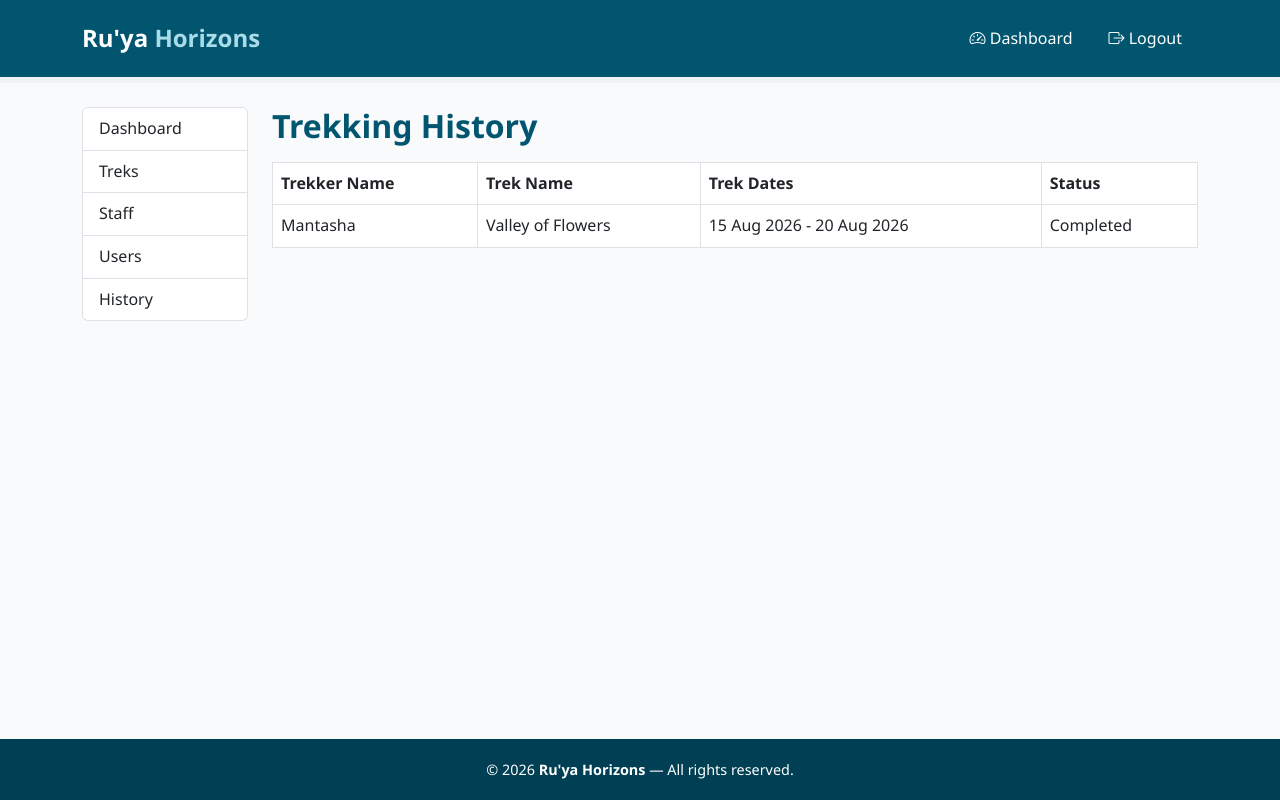
After one commit to 24f3003190ds/Trekking-Management-App-V1, a Flask app: page /admin/history in a window 1280 px wide. The commit adds this page. Run offline with Flask 3, Linux system fonts and the light colour scheme; a user stored in the database is signed in; data comes from the database, SQL or seed files in the repository.

Commit message:
Milestone 6 TMA Trek Booking History

```diff
--- a/app.py
+++ b/app.py
@@ -24,7 +24,7 @@ with app.app_context():
         admin = User(
             username='admin',
             email='admin@ruyahorizons.com',
-            password=generate_password_hash('admin123'),
+            password=generate_password_hash('admin@12345'),
             role='admin'
         )
         db.session.add(admin)
@@ -77,7 +77,7 @@ def register():
         db.session.commit()
 
         if role == 'trek_staff':
-            new_staff = Staff(user_id=new_user.id, is_approved=False)
+            new_staff = Staff(user_id=new_user.id, status='pending')
             db.session.add(new_staff)
             db.session.commit()
 
@@ -86,6 +86,7 @@ def register():
     return render_template('register.html')
 
 # ===== Login =====
+
 
 @app.route('/login', methods=['GET', 'POST'])
 def login():
@@ -100,10 +101,13 @@ def login():
 
         if user.role == 'trek_staff':
             staff_profile = Staff.query.filter_by(user_id=user.id).first()
-            if not staff_profile or not staff_profile.is_approved:
+            if not staff_profile or staff_profile.status == 'pending':
                 return render_template('login.html', error="Your account is pending admin approval", email=email)
+            elif staff_profile.status == 'blacklisted':
+                return render_template('login.html', error="Your account has been blacklisted by the admin. Contact support for assistance.", email=email)
 
-        login_user(user)
+        if not login_user(user):
+            return render_template('login.html', error="Your account has been deactivated by the admin.", email=email)
 
         if user.role == 'admin':
             return redirect(url_for('admin_dashboard'))
@@ -150,13 +154,14 @@ def admin_treks():
         return "Access denied: Admins only", 403
 
     search_query = request.args.get('q', '')
+    error = request.args.get('error', '')
+
     if search_query:
         treks = Trek.query.filter(Trek.name.ilike(f'%{search_query}%')).all()
     else:
         treks = Trek.query.all()
 
-    return render_template('admin_manage_treks.html', treks=treks, search_query=search_query)
-
+    return render_template('admin_manage_treks.html', treks=treks, search_query=search_query, error=error)
 
 @app.route('/admin/treks/delete/<int:trek_id>')
 @login_required
@@ -165,6 +170,11 @@ def admin_delete_trek(trek_id):
         return "Access denied: Admins only", 403
 
     trek = Trek.query.get_or_404(trek_id)
+
+    existing_booking = Booking.query.filter_by(trek_id=trek.id).first()
+    if existing_booking:
+        return redirect(url_for('admin_treks', error='Cannot delete this trek — it has existing bookings.'))
+
     db.session.delete(trek)
     db.session.commit()
     return redirect(url_for('admin_treks'))
@@ -176,7 +186,7 @@ def admin_add_trek():
     if current_user.role != 'admin':
         return "Access denied: Admins only", 403
 
-    approved_staff = Staff.query.filter_by(is_approved=True).all()
+    approved_staff = Staff.query.filter_by(status='approved').all()
 
     if request.method == 'POST':
         name = request.form.get('name')
@@ -220,7 +230,7 @@ def admin_edit_trek(trek_id):
         return "Access denied: Admins only", 403
 
     trek = Trek.query.get_or_404(trek_id)
-    approved_staff = Staff.query.filter_by(is_approved=True).all()
+    approved_staff = Staff.query.filter_by(status='approved').all()
 
     if request.method == 'POST':
         trek.name = request.form.get('name')
@@ -265,7 +275,7 @@ def admin_approve_staff(staff_id):
         return "Access denied: Admins only", 403
 
     staff = Staff.query.get_or_404(staff_id)
-    staff.is_approved = True
+    staff.status = 'approved'
     db.session.commit()
     return redirect(url_for('admin_staff'))
 
@@ -277,7 +287,7 @@ def admin_blacklist_staff(staff_id):
         return "Access denied: Admins only", 403
 
     staff = Staff.query.get_or_404(staff_id)
-    staff.is_approved = False
+    staff.status = 'blacklisted'
     db.session.commit()
     return redirect(url_for('admin_staff'))
 
@@ -319,6 +329,17 @@ def admin_activate_user(user_id):
     user.is_active = True
     db.session.commit()
     return redirect(url_for('admin_users'))
+
+@app.route('/admin/history')
+@login_required
+def admin_trekking_history():
+    if current_user.role != 'admin':
+        return "Access denied: Admins only", 403
+
+    completed_bookings = Booking.query.filter_by(status='Completed') \
+                                       .order_by(Booking.booking_date.desc()).all()
+
+    return render_template('admin_trekking_history.html', completed_bookings=completed_bookings)
 
 
 # ===== Staff Dashboard =====
@@ -367,11 +388,16 @@ def staff_update_trek(trek_id):
     if request.method == 'POST':
         trek.available_slots = int(request.form.get('available_slots'))
         trek.status = request.form.get('status')
+
+        if trek.status == 'Completed':
+            active_bookings = Booking.query.filter_by(trek_id=trek.id, status='Booked').all()
+            for booking in active_bookings:
+                booking.status = 'Completed'
+
         db.session.commit()
         return redirect(url_for('staff_dashboard'))
 
     return render_template('staff_manage_trek_form.html', trek=trek)
-
 
 # ===== Staff: Participants =====
 
@@ -538,7 +564,7 @@ def user_profile():
             current_user.username = username
             current_user.email = email
             db.session.commit()
-            return redirect(url_for('user_profile'))
+            return redirect(url_for('user_dashboard'))
 
     return render_template('user_profile.html', error=error)
 
--- a/models.py
+++ b/models.py
@@ -43,7 +43,7 @@ class Staff(db.Model):
     id = db.Column(db.Integer, primary_key=True)
     user_id = db.Column(db.Integer, db.ForeignKey('user.id'), nullable=False)
     contact = db.Column(db.String(100), nullable=True)
-    is_approved = db.Column(db.Boolean, default=False)
+    status = db.Column(db.String(20), default='pending')  # pending, approved, blacklisted
 
     user = db.relationship('User', backref='staff_profile')
     treks = db.relationship('Trek', backref='staff', lazy=True)
--- a/templates/admin_manage_treks.html
+++ b/templates/admin_manage_treks.html
@@ -10,6 +10,10 @@
                 <h2 class="page-heading mb-0">Manage Treks</h2>
                 <a href="{{ url_for('admin_add_trek') }}" class="btn btn-primary">Add New Trek</a>
             </div>
+
+            {% if error %}
+                <div class="auth-error">{{ error }}</div>
+            {% endif %}
 
             <form method="GET" action="{{ url_for('admin_treks') }}" class="mb-4">
                 <div class="input-group" style="max-width: 400px;">
--- a/templates/admin_sidebar.html
+++ b/templates/admin_sidebar.html
@@ -4,5 +4,6 @@
         <a href="{{ url_for('admin_treks') }}" class="list-group-item list-group-item-action">Treks</a>
         <a href="{{ url_for('admin_staff') }}" class="list-group-item list-group-item-action">Staff</a>
         <a href="{{ url_for('admin_users') }}" class="list-group-item list-group-item-action">Users</a>
+        <a href="{{ url_for('admin_trekking_history') }}" class="list-group-item list-group-item-action">History</a>
     </div>
 </div>
--- /dev/null
+++ b/templates/admin_trekking_history.html
@@ -0,0 +1,39 @@
+{% extends "base.html" %}
+{% block title %}Trekking History - Ru'ya Horizons{% endblock %}
+
+{% block content %}
+<div class="container my-4">
+    <div class="row">
+        {% include "admin_sidebar.html" %}
+
+        <div class="col-md-9 col-lg-10">
+            <h2 class="page-heading">Trekking History</h2>
+
+            {% if completed_bookings %}
+            <table class="table table-bordered mt-3">
+                <thead>
+                    <tr>
+                        <th>Trekker Name</th>
+                        <th>Trek Name</th>
+                        <th>Trek Dates</th>
+                        <th>Status</th>
+                    </tr>
+                </thead>
+                <tbody>
+                    {% for booking in completed_bookings %}
+                    <tr>
+                        <td>{{ booking.user.username }}</td>
+                        <td>{{ booking.trek.name }}</td>
+                        <td>{{ booking.trek.start_date.strftime('%d %b %Y') }} - {{ booking.trek.end_date.strftime('%d %b %Y') }}</td>
+                        <td>{{ booking.status }}</td>
+                    </tr>
+                    {% endfor %}
+                </tbody>
+            </table>
+            {% else %}
+            <p class="mt-3">No completed treks yet.</p>
+            {% endif %}
+        </div>
+    </div>
+</div>
+{% endblock %}
--- a/templates/staff_dashboard.html
+++ b/templates/staff_dashboard.html
@@ -7,8 +7,7 @@
         {% include "staff_sidebar.html" %}
 
         <div class="col-md-9 col-lg-10">
-            <h2 class="page-heading">My Dashboard</h2>
-
+            <h2 class="page-heading">Staff Dashboard</h2>
             <div class="row g-3 mb-4">
                 <div class="col-md-4">
                     <div class="card text-center p-3">
```
Also changed, not shown: templates/admin_manage_staff.html (+14 -11 lines), instance/tma.db.
